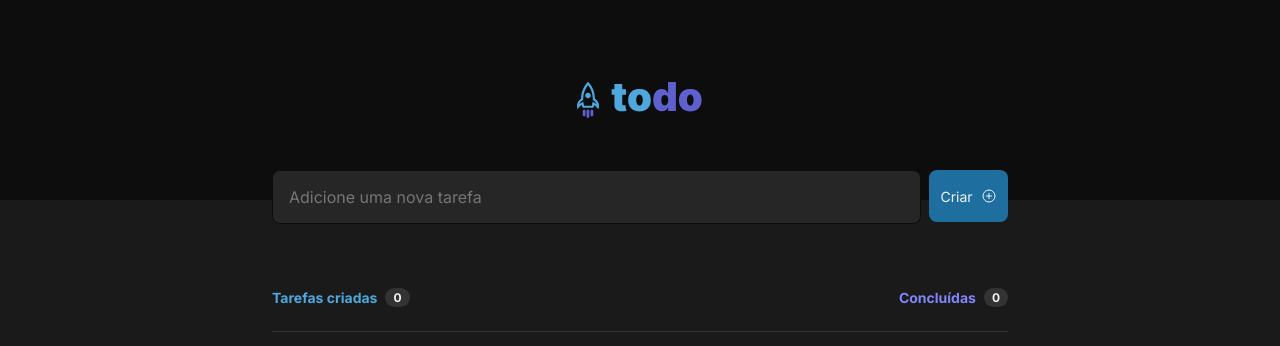
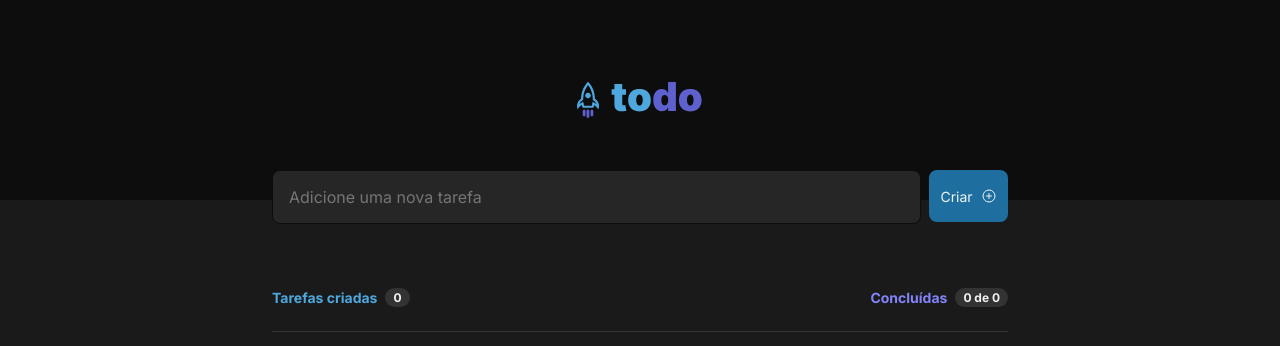
Before and after one commit to 300Marco/desafio-todoList-rocketseat, a React (Vite) app: page / in a window 1280 px wide. Shown: the top 346 px of the page. Built offline with nearby package versions, Linux system fonts and the light colour scheme.

Commit message:
Functionality to count tasks and count completed tasks

```diff
--- a/src/components/Tasks.tsx
+++ b/src/components/Tasks.tsx
@@ -4,7 +4,7 @@ import clipboard from '../assets/clipboard.svg';
 import { Trash, PlusCircle } from 'phosphor-react';
 
 // import { ChangeEvent, useState } from 'react';
-import { ChangeEvent, FormEvent, useState } from 'react';
+import { ChangeEvent, DOMAttributes, FormEvent, MouseEventHandler, useState } from 'react';
 
 // interface TasksProps {
 //   id: string;
@@ -52,6 +52,10 @@ export function Tasks() {
   // const [newTask, setNewTask] = useState('');
   const [newTask, setNewTask] = useState('');
 
+  const [completedTasks, setCompletedTasks] = useState(0);
+
+  const taskCount = tasks.length;
+
   // function handleCreateNewTask(event: FormEvent) {
   //   event.preventDefault();
 
@@ -72,6 +76,37 @@ export function Tasks() {
   // }
   function handleNewComment(event: ChangeEvent<HTMLInputElement>) {
     setNewTask(event.target.value);
+  }
+
+  function handleCheckTheMarkedTasks(event: ChangeEvent<HTMLInputElement>) {
+    // console.log(event.target.checked, event.target.id);
+
+    // preciso pegar o array de tasks
+    // feito isso, preciso realizar um map nestas tasks
+    // onde o ID corresponde a task, alterando o estado de checked, entre true e false
+
+    // const test = tasks.filter(task => {
+    //   console.log(task)
+    //   if(event.target.checked === true && parseInt(event.target.id) === task.id) {
+    //     return task
+    //   }
+    // });
+
+    // console.log(event.target, event.target.checked)
+
+    const checkTaskStatus = tasks.map(task => {
+      if(task.id == parseInt(event.target.id) && event.target.checked === true) {
+        task.status = true;
+      } else if(task.id == parseInt(event.target.id) && event.target.checked !== true) {
+        task.status = false;
+      }
+
+      return task;
+    });
+
+    // const testeContagem = test.filter(tes => tes.status === true).length;
+    const countOfCompletedTasks = checkTaskStatus.filter(status => status.status === true).length;
+    setCompletedTasks(countOfCompletedTasks);
   }
 
   return(
@@ -95,8 +130,15 @@ export function Tasks() {
       </div>
 
       <div className={styles.header}>
-        <span>Tarefas criadas <span>{0}</span></span>
-        <span>Concluídas <span>{0}</span></span>
+        <span>
+          Tarefas criadas
+          <span>{taskCount}</span>
+        </span>
+
+        <span>
+          Concluídas
+          <span>{completedTasks} de {taskCount}</span>
+        </span>
       </div>
 
       <div className={styles.toDoList}>
@@ -116,6 +158,7 @@ export function Tasks() {
                     id={`${task.id}`}
                     type="checkbox"
                     className={styles.checkbox}
+                    onChange={handleCheckTheMarkedTasks}
                   />
 
                   <label htmlFor={`${task.id}`}>
```
